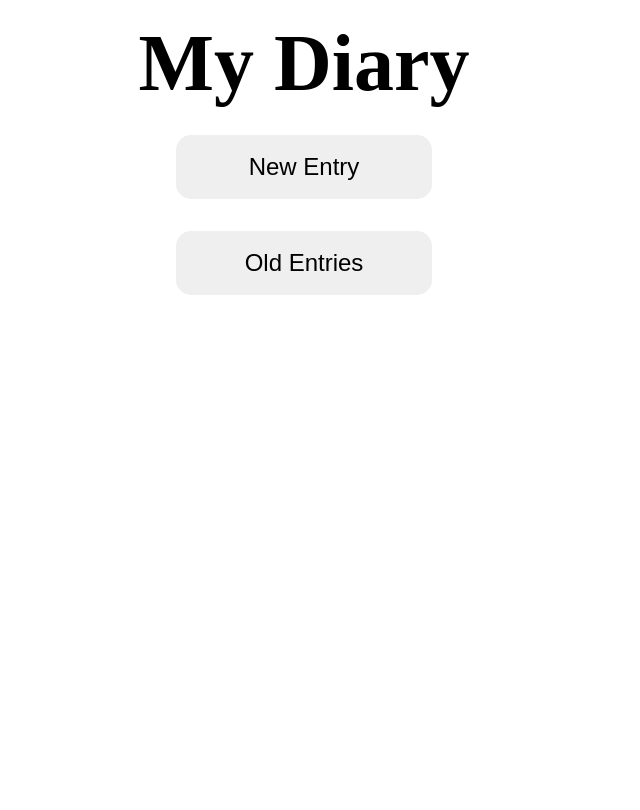
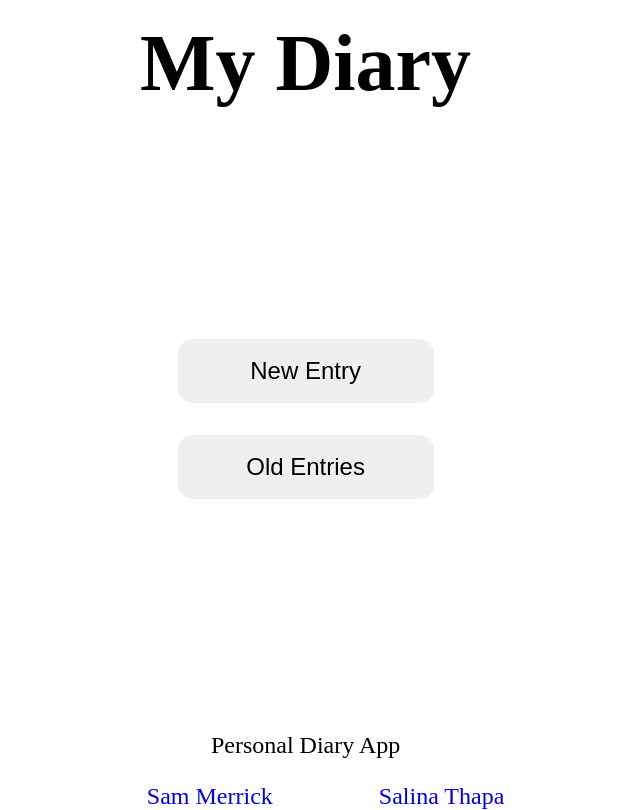
Before and after one commit to nplsam/diary.app, a website: page client/index.html in a window 1280 px wide. Shown: the whole page, without its empty margins (336-976 px from the left). Drawn offline with Linux system fonts and the light colour scheme.

Commit message:
add footer

```diff
--- a/client/assets/layout.css
+++ b/client/assets/layout.css
@@ -1,4 +1,6 @@
 body {
+    width: 99%;
+    height: 100%;
     display: flex;
     flex-direction: column;
     align-items: center;
@@ -11,7 +13,41 @@ h1 {
 }
 
 #diary {
+    height: 75vh;
     display: flex;
     flex-direction: column;
     justify-content: center;
 }
+
+footer {
+    height: 10vh;
+    display: flex;
+    flex-direction: column;
+    align-items: center;
+    justify-content: center;
+    font-size: 1.5rem;
+}
+
+footer ul {
+    list-style-type: none;
+    margin: 0;
+}
+
+footer li {
+    display: inline-block;
+    padding-top: 0px;
+    padding-left: 50px;
+    padding-right: 50px;
+}
+
+footer li a {
+    text-decoration: none;
+}
+
+footer li a:hover {
+    text-decoration: none;
+}
+
+footer li a:visited {
+    text-decoration: none;
+}
--- a/client/index.html
+++ b/client/index.html
@@ -15,5 +15,25 @@
         <button class="btn" id="new-entry-btn">New Entry</button>
         <button class="btn" id="old-entries-btn">Old Entries</button>
     </section>
+
+    <footer>
+        <p>
+            Personal Diary App
+        </p>
+        <ul>
+            <li>
+                <a href="https://github.com/nplsam" target="_blank" rel="noopener" aria-label="Visit Sam Merrick's GitHub profile">
+                    <i class="fa-brands fa-github" style="color: #FFFDF8;"></i>
+                    Sam Merrick
+                </a>
+            </li>
+            <li>
+                <a href="https://github.com/salinathapa" target="_blank" rel="noopener" aria-label="Visit Salina Thapa's GitHub profile">
+                    <i class="fa-brands fa-github" style="color: #FFFDF8;"></i>
+                    Salina Thapa
+                </a>
+            </li>
+        </ul>
+    </footer>
 </body>
 </html>
```
